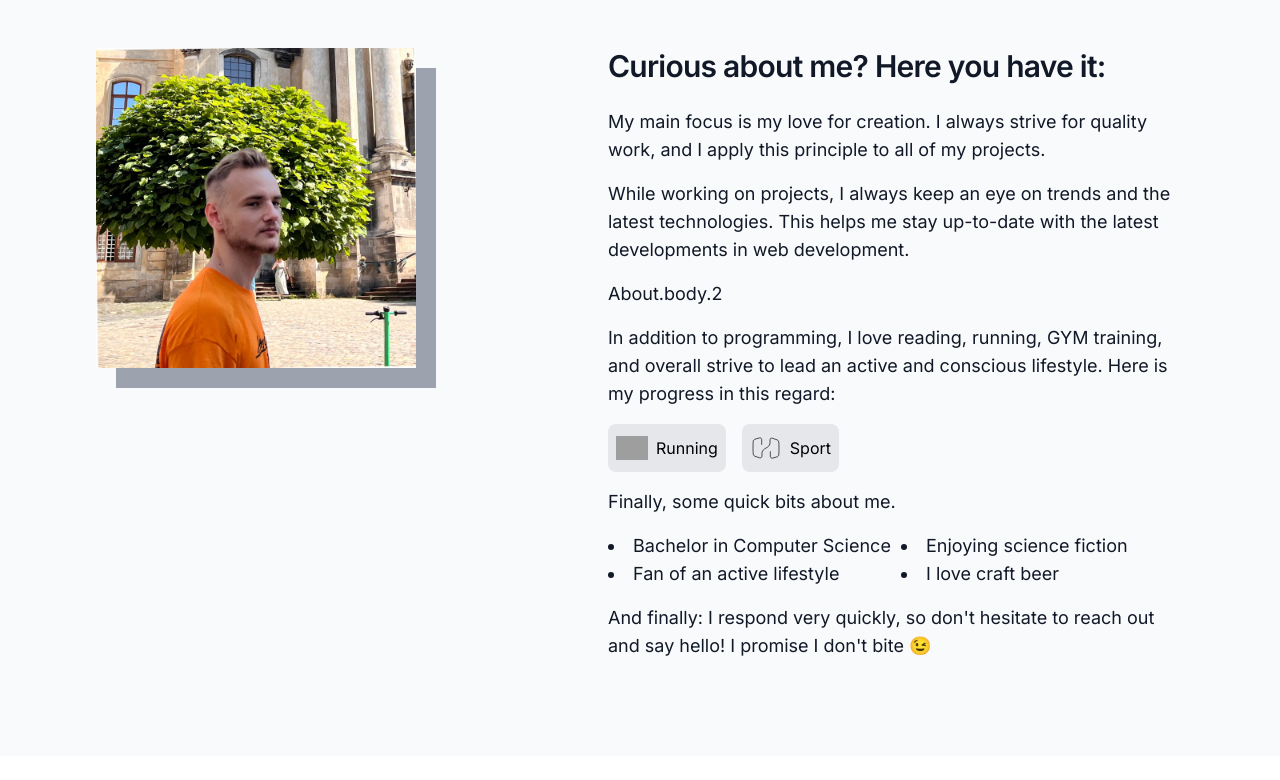
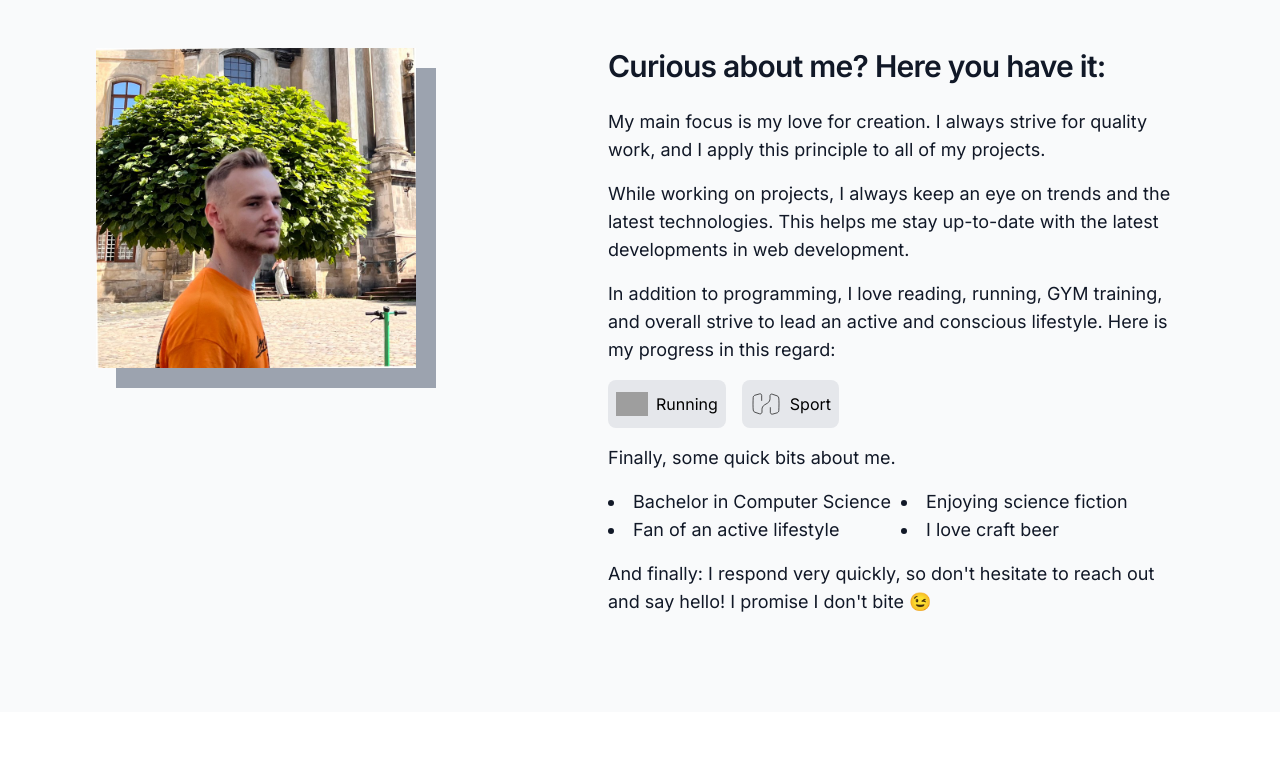
Before and after one commit to dychkos/dychkos-portfolio, a Next.js app: page /en in a window 1280 px wide. Shown: the part 748-1528 px from the top of the page. Built offline with nearby package versions, Linux system fonts and the light colour scheme; grey boxes are pictures that could not be loaded; what tailwind-hamburgers would draw is missing.

Commit message:
removed p

```diff
--- a/components/index/About.tsx
+++ b/components/index/About.tsx
@@ -34,7 +34,7 @@ const About: React.FC = () => {
               {t("title")}
             </Heading3>
 
-            {Array(3)
+            {Array(2)
               .fill(false)
               .map((el, index) => (
                 <Body1 className="mb-4" key={index}>
```
